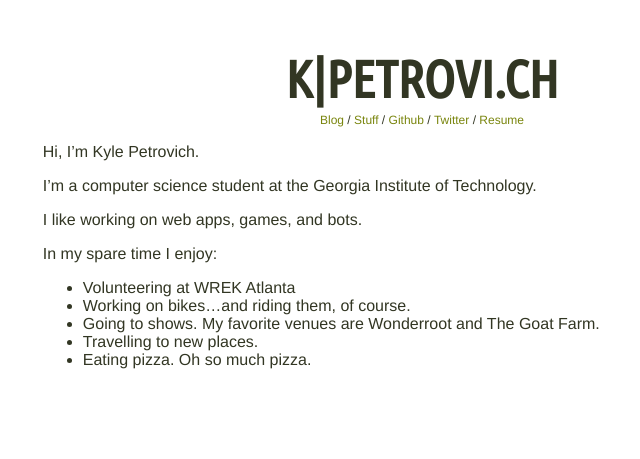
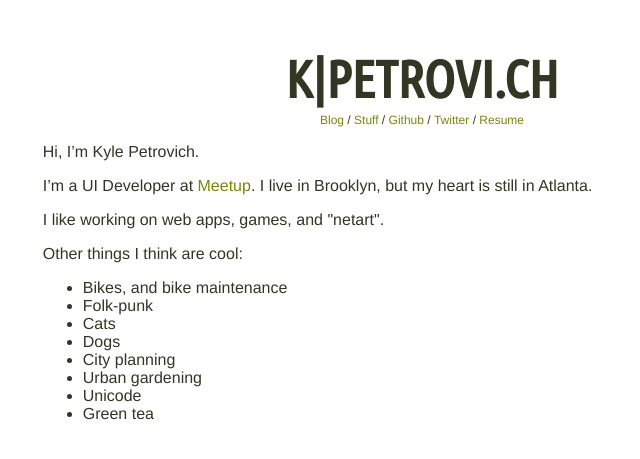
Before and after one commit to fozzle/fozzle.github.io, a Jekyll site: the page built from index.html, in a window 1280 px wide. Shown: the top 459 px of the page, without its empty margins (218-858 px from the left). Built offline with Jekyll 4.4.1, drawn with Linux system fonts in a browser that asks for light colours; Markdown is read by kramdown in place of the engine named in the settings.

Commit message:
Bring this to the year 2014 yo

```diff
--- a/index.html
+++ b/index.html
@@ -5,16 +5,19 @@ title: Kyle Petrovich
 
 <p>Hi, I’m Kyle Petrovich.</p>
 
-<p>I’m a computer science student at the Georgia Institute of Technology.</p>
+<p>I’m a UI Developer at <a href="http://meetup.com">Meetup</a>. I live in Brooklyn, but my heart is still in Atlanta.</p>
 
-<p>I like working on web apps, games, and bots.</p>
+<p>I like working on web apps, games, and "netart".</p>
 
-<p>In my spare time I enjoy:</p>
+<p>Other things I think are cool:</p>
 
 <ul>
-  <li>Volunteering at WREK Atlanta</li>
-  <li>Working on bikes…and riding them, of course.</li>
-  <li>Going to shows. My favorite venues are Wonderroot and The Goat Farm.</li>
-  <li>Travelling to new places.</li>
-  <li>Eating pizza. Oh so much pizza.</li>
+  <li>Bikes, and bike maintenance</li>
+  <li>Folk-punk</li>
+  <li>Cats</li>
+  <li>Dogs</li>
+  <li>City planning</li>
+  <li>Urban gardening</li>
+  <li>Unicode</li>
+  <li>Green tea</li>
 </ul>
```
